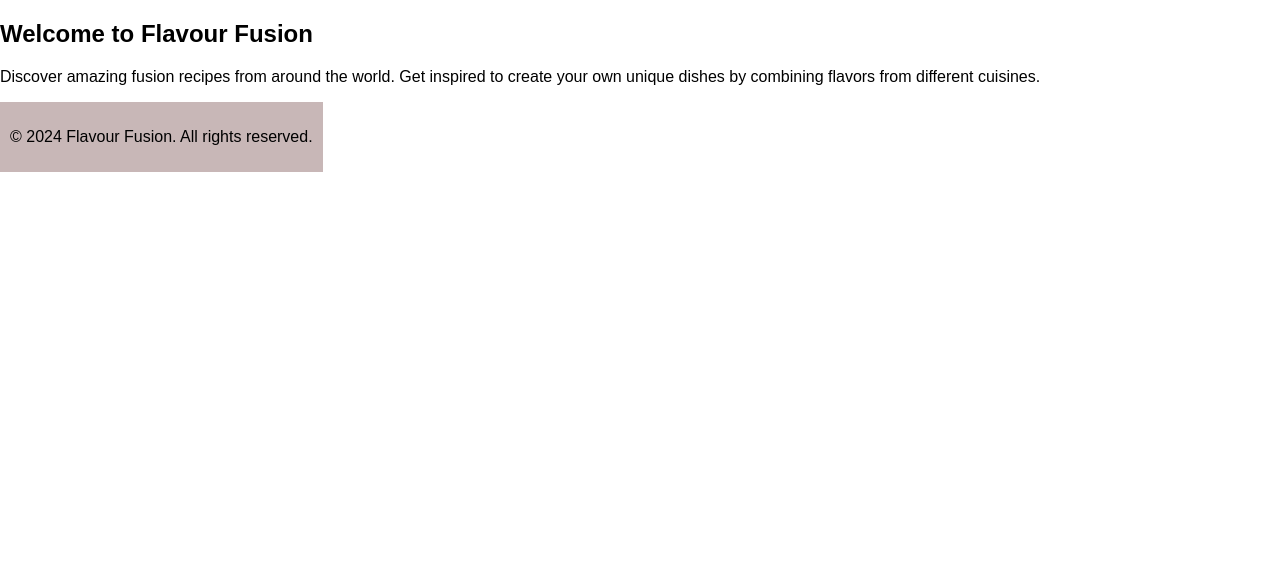
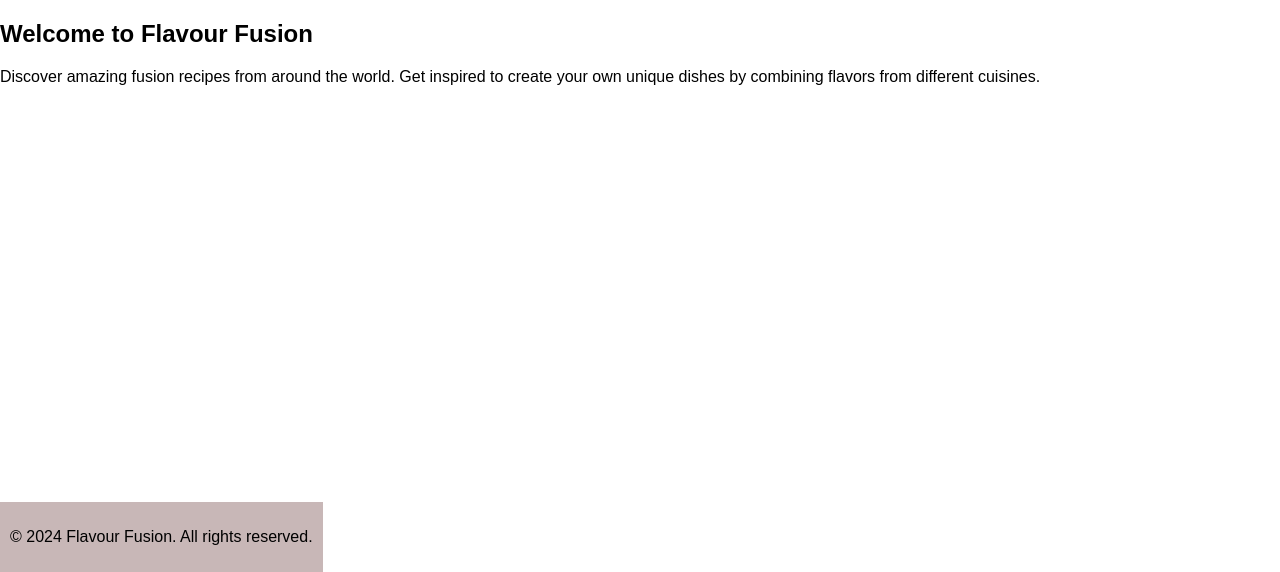
Before and after one commit to leone-nyaga/flavour_fusion, a Flask app: page / in a window 1280 px wide. Shown: the part 228-800 px from the top of the page. Run offline with Flask 3, Linux system fonts and the light colour scheme.

Commit message:
added some css styles

```diff
--- a/app/static/css/styles.css
+++ b/app/static/css/styles.css
@@ -48,4 +48,5 @@ footer {
     padding: 10px;
     text-align: center;
     position: absolute;
+    bottom: 0%;
 }
```
